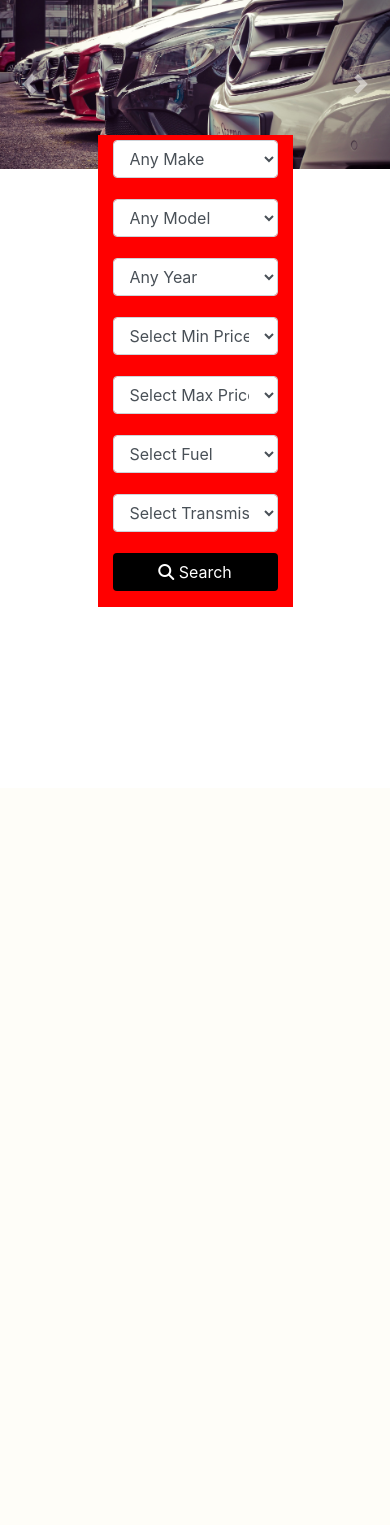
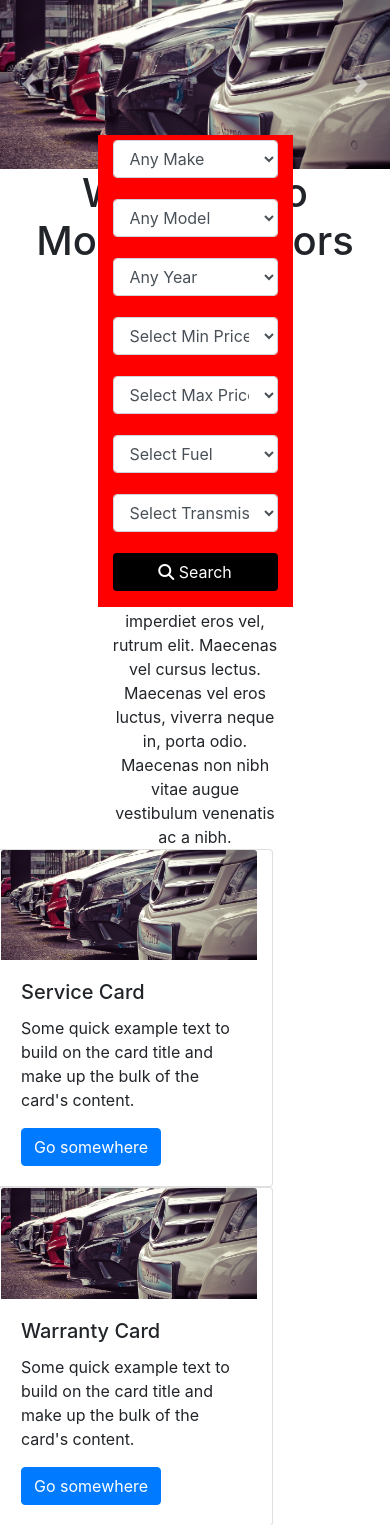
Before and after one commit to ldettorre/cardealership-app, a Django app: page / in a window 390 px wide; the page is wider, and only the part inside the window is pictured. Shown: the part 56-1581 px from the top of that part. Before the commit the page ends 663 px from the top of that part, so only its background shows below. Run offline with Django 3.2, Linux system fonts and the light colour scheme; data that the repository does not hold is empty; some libraries are stand-ins or nearby versions.

Commit message:
I have started to add the rest of the elements for the index page. We now have the welcome title along with appropriate blurb space, 3 info cards and a google map embeded at the bottom. I will be modifying the carmodel models to take an additional field for is_featured which will be rendered on the page. The footer, subscribe form and 2 other cards are also due to be added next

```diff
--- a/cardealership/static/css/style.css
+++ b/cardealership/static/css/style.css
@@ -18,3 +18,13 @@
     color:white;
     background-color: black;
 }
+
+.welcome-title {
+    text-align: center;
+}
+
+.welcome-blurb {
+    text-align: center;
+    margin: auto;
+    width: 50%;
+}
--- a/home/templates/home/index.html
+++ b/home/templates/home/index.html
@@ -1,5 +1,6 @@
 {% extends 'base.html' %} {% load static %} {% block content %}
 
+<!-- Carousel -->
 <div id="carouselExampleFade" class="carousel slide carousel-fade" data-ride="carousel">
   <div class="carousel-inner">
     <div class="carousel-item active">
@@ -116,5 +117,51 @@
 </div>
 <!-- /Filter-Form -->
 </div>
+<!-- /Carousel -->
+
+
+<h1 class="col-sm-12 welcome-title">Welcome to Moderna Motors</h1>
+<p class="col-sm-12 welcome-blurb">Lorem ipsum dolor sit amet, consectetur adipiscing elit. Duis ullamcorper tempus arcu nec congue. Phasellus vel lorem mi. In ut neque ornare, lobortis purus et, rutrum magna. Namssssssimperdiet pellentesque venenatis. Vestibulum eget lacus pretium, imperdiet eros vel, rutrum elit. Maecenas vel cursus lectus. Maecenas vel eros luctus, viverra neque in, porta odio. Maecenas non nibh vitae augue vestibulum venenatis ac a nibh. </p>
+
+<!-- Infocards -->
+<div class="row">
+<div class="card col-sm-4" style="width: 18rem;">
+  <img src="{% static 'images/landing-image.jpg' %}" class="card-img-top" alt="...">
+  <div class="card-body">
+    <h5 class="card-title">Service Card</h5>
+    <p class="card-text">Some quick example text to build on the card title and make up the bulk of the card's content.</p>
+    <a href="#" class="btn btn-primary">Go somewhere</a>
+  </div>
+</div>
+
+<div class="card col-sm-4" style="width: 18rem;">
+  <img src="{% static 'images/landing-image.jpg' %}" class="card-img-top" alt="...">
+  <div class="card-body">
+    <h5 class="card-title">Warranty Card</h5>
+    <p class="card-text">Some quick example text to build on the card title and make up the bulk of the card's content.</p>
+    <a href="#" class="btn btn-primary">Go somewhere</a>
+  </div>
+</div>
+
+<div class="card col-sm-4" style="width: 18rem;">
+  <img src="{% static 'images/landing-image.jpg' %}" class="card-img-top" alt="...">
+  <div class="card-body">
+    <h5 class="card-title">Blog Card</h5>
+    <p class="card-text">Some quick example text to build on the card title and make up the bulk of the card's content.</p>
+    <a href="#" class="btn btn-primary">Go somewhere</a>
+  </div>
+</div>
+</div>
+<!-- /Infocards -->
+
+<!-- Featured Vehicles -->
+
+<!-- CarModels will be updated to have an is_featured field so that certain cars will render on the front page using cards. Possibly 3 or 6. -->
+
+
+<!-- /Featured Vehicles -->
+
+<!-- Google Map Embedded-->
+<div class="col-sm-4"><iframe src="https://www.google.com/maps/embed?pb=!1m18!1m12!1m3!1d9539.035947213582!2d-6.242002059080055!3d53.293852265704565!2m3!1f0!2f0!3f0!3m2!1i1024!2i768!4f13.1!3m3!1m2!1s0x48670967208312b5%3A0x2600c7a819b930d1!2sDundrum%2C%20Dublin!5e0!3m2!1sen!2sie!4v1613189339817!5m2!1sen!2sie" width="600" height="450" frameborder="0" style="border:0;" allowfullscreen="" aria-hidden="false" tabindex="0"></iframe></div>
 
 {% endblock %}
```
